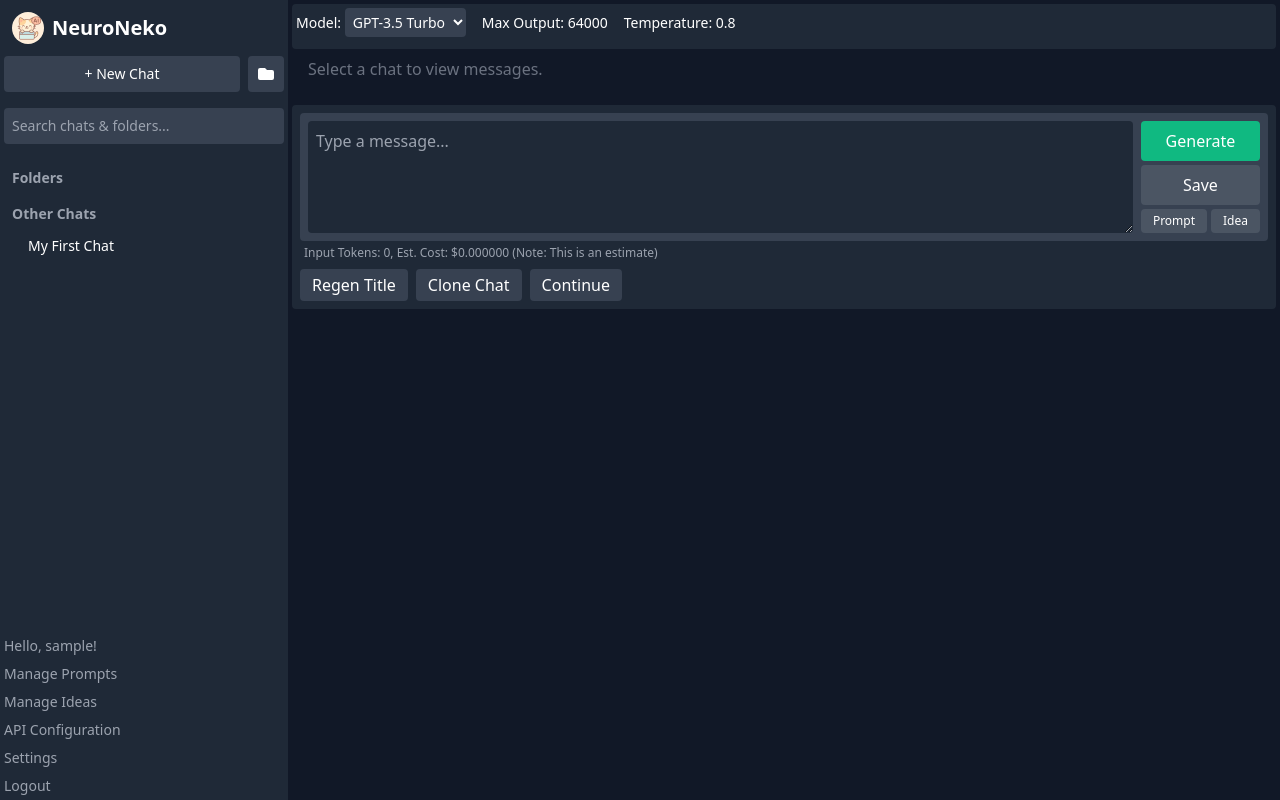
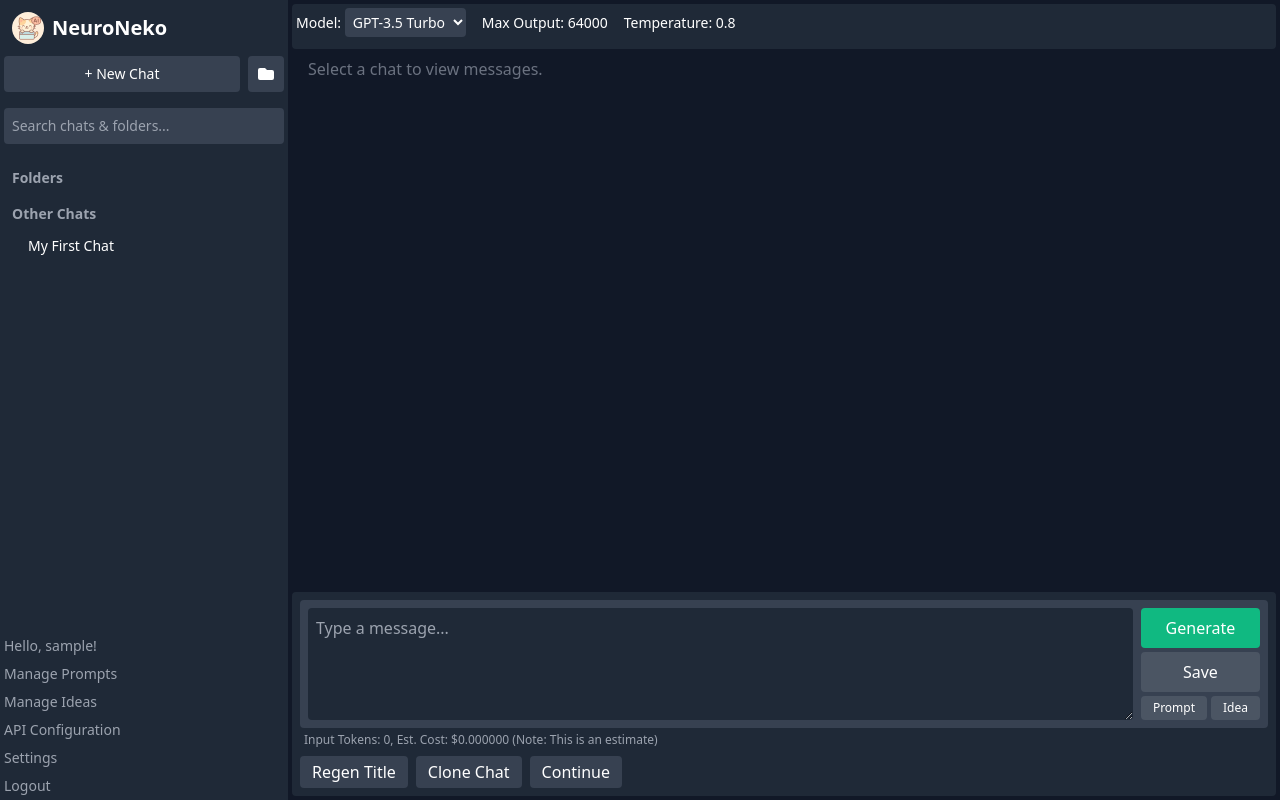
Before and after one commit to teswolf96/neuroneko, a Django app: page / in a window 1280 px wide. Run offline with Django 4.2, Linux system fonts and the light colour scheme; the visitor is signed in with stand-in values (Sample User, id 1); data comes from the database, SQL or seed files in the repository; data that the repository does not hold is empty.

Commit message:
Tweaks to make it look right

```diff
--- a/chat/templates/chat/index.html
+++ b/chat/templates/chat/index.html
@@ -215,8 +215,8 @@
         </div> <!-- Moved closing div for settings/system prompt block -->
 
         <!-- Chat Messages Area -->
-        <div class="overflow-y-auto w-full">
-            <div id="chat-messages-container" class="flex-grow  bg-gray-750 max-w-5xl mx-auto px-4 py-2 rounded mb-4 space-y-2">
+        <div class="overflow-y-auto w-full flex flex-col flex-1">
+            <div id="chat-messages-container" class="flex-grow w-full bg-gray-750 max-w-5xl mx-auto px-4 py-2 rounded mb-4 space-y-2">
                 <p class="text-gray-500">Select a chat to view messages.</p>
             </div>
 
```
